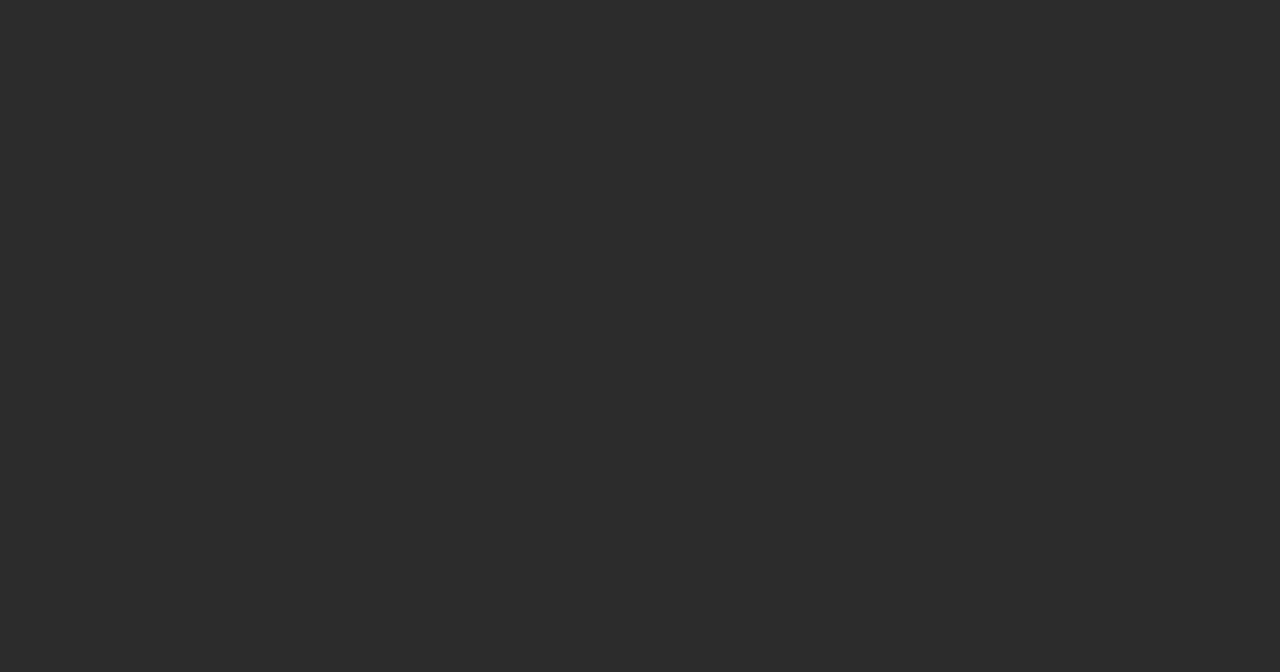
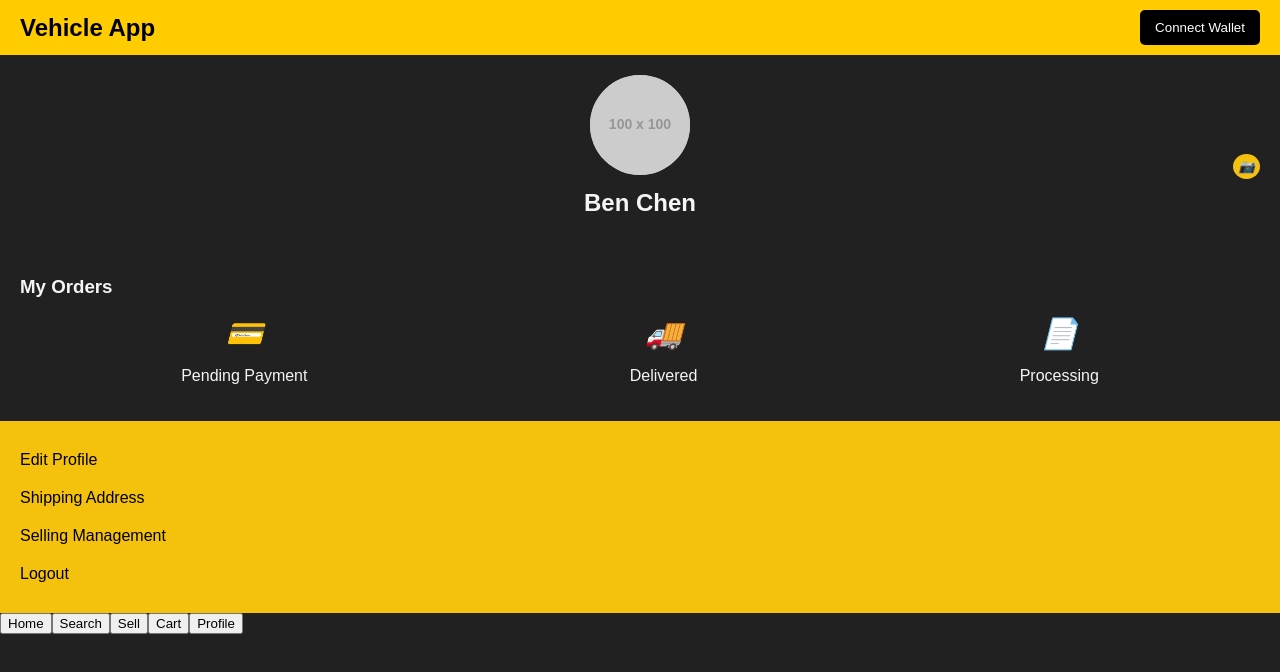
Before and after one commit to andrewhong665/FyprojectVer1.0, a React (Create React App) app: page /ProfileP in a window 1280 px wide. Before the commit this address had no page. Shown: the top 672 px of the page. Built offline with nearby package versions, Linux system fonts and the light colour scheme.

Commit message:
Add files via upload

```diff
--- a/src/App.css
+++ b/src/App.css
@@ -1,150 +1,100 @@
-/* General Reset */
-body, html {
+/* General Styles */
+body {
+  font-family: Arial, sans-serif;
   margin: 0;
   padding: 0;
-  font-family: Arial, sans-serif;
-  background-color: #2c2c2c;
+  background-color: #000;
   color: #fff;
-  height: 100%; /* Ensure the body and html take up full height */
-  width: 100%;
-  display: flex; /* Use flexbox to align content */
-  flex-direction: column; /* Stack elements vertically */
 }
 
-/* Main Container */
-.vehicle-app {
-  display: flex;
-  flex-direction: column;
-  min-height: 100vh; /* Ensure the container always takes up the full viewport height */
+.App {
+  text-align: center;
 }
 
-/* Header */
-.header {
-  position: relative;
+/* Navbar */
+.navbar {
   display: flex;
   justify-content: space-between;
   align-items: center;
-  background-color: #f1c40f;
+  background-color: #ffcc00;
   padding: 10px 20px;
-  box-sizing: border-box;
 }
 
 .app-title {
-  position: absolute;
-  left: 50%;                    /* 左側距離 50% */
-  transform: translateX(-50%);
-  margin: 0;
-  font-size: 1.5rem;
+  font-size: 24px;
+  font-weight: bold;
   color: #000;
 }
 
 .connect-wallet {
-  margin-left: auto;
   background-color: #000;
   color: #fff;
+  border: none;
+  padding: 10px 15px;
+  border-radius: 5px;
+  cursor: pointer;
+}
+
+/* Hero Section */
+.hero-section {
+  padding: 20px;
+  background-color: #333;
+}
+
+.hero-section h2,
+.hero-section h3 {
+  margin: 10px 0;
+}
+
+.hero-section p {
+  font-size: 14px;
+}
+
+/* Car List */
+.car-list {
+  display: flex;
+  flex-wrap: wrap;
+  justify-content: center;
+  gap: 20px;
+  margin: 20px 0;
+}
+
+.car-card {
+  background-color: #222;
+  padding: 10px;
+  border-radius: 10px;
+  width: 150px;
+  text-align: center;
+}
+
+.car-image {
+  width: 100%;
+  border-radius: 5px;
+}
+
+.add-to-cart {
+  background-color: #ffcc00;
+  color: #000;
   border: none;
   padding: 5px 10px;
   border-radius: 5px;
   cursor: pointer;
 }
 
-/* Sign-In Section */
-.sign-in-container {
-  flex: 1; /* Allow the main content to grow and take up available space */
+/* Footer */
+.footer {
   display: flex;
-  justify-content: center;
+  justify-content: space-around;
   align-items: center;
-  padding: 10px;
-  box-sizing: border-box;
+  background-color: #ffcc00;
+  color: #000;
+  padding: 10px 0;
+  position: fixed;
+  bottom: 0;
+  width: 100%;
 }
 
-.sign-in-box {
-  background-color: #000;
-  padding: 20px;
-  border-radius: 10px;
-  width: 90%;
-  max-width: 400px;
-  text-align: center;
-  box-sizing: border-box;
-}
-
-.sign-in-title {
-  margin-bottom: 20px;
-  font-size: 1.5rem;
-}
-
-
-.form-label {
-  text-align: left;
-  display: block;
-  margin: 10px 0 5px;
-}
-
-.form-input {
-  width: 100%;
-  padding: 10px;
-  margin-bottom: 15px;
-  border: none;
-  border-radius: 5px;
-  box-sizing: border-box;
-}
-
-.sign-in-button {
-  background-color: #f1c40f;
-  color: #000;
-  border: none;
-  padding: 10px;
-  width: 100%;
-  border-radius: 5px;
-  cursor: pointer;
-  transition: background-color 0.3s ease;
-}
-
-.sign-in-button:hover {
-  background-color: #caa200;
-}
-.terms {
-  font-size: 0.8rem;
-  margin: 15px 0;
-}
-
-  .create-account {
-    background-color: #ffffff;
-    color: #000000;
-    padding: 10px;
-    width: 100%;
-    border-radius: 5px;
-    cursor: pointer;
-    transition: background-color 0.3s ease;
-  }
-
-  .create-account:hover {
-    background-color: #b6b6b6;
-  }
-
-/* Footer Navigation */
-
-.footer-nav {
-  position: fixed;
-  bottom: 0;
-  z-index: 100;
-  background-color: #f1c40f;
-  padding: 10px 0;
-  box-sizing: border-box;
-  text-align: center;
-  margin-top: auto; /* Push the footer to the bottom */
-  width: 100%; /* Ensure it spans the full width of the browser */
-}
-
-.nav-bar {
-  display: flex;
-  justify-content: space-around;
-}
-
-.nav-item {
-  background-color: transparent;
-  border: none;
-  font-size: 1rem;
-  color: #000;
+.footer span {
+  font-size: 16px;
   cursor: pointer;
 }
--- a/src/App.js
+++ b/src/App.js
@@ -1,70 +1,118 @@
-import React from "react";
-import Web3 from "web3";
+import React, { useState, useEffect } from "react";
+
 import "./App.css"; // Make sure to create a CSS file for styling
-import {useState} from "react";
 import { BrowserRouter as Router, Route, Routes, useNavigate } from 'react-router-dom';
 import Regis from "./Regis";
+import ProfileP from "./ProfileP";
+
+
 
 const App = () => {
+  const [cars, setCars] = useState([]);
+  const [loading, setLoading] = useState(true);
+  //handling page change
   const navigate = useNavigate();
 
   const handleregis = () => {
-    navigate('/Regis');
+    navigate('/');
+  };
+  const handleregis2 = () => {
+    navigate('/ProfileP');
   };
 
+  // Simulate fetching car data based on tokenId
+  const fetchCars = async () => {
+    setLoading(true);
+
+    // Simulate fetching data
+    const carData = [
+      {
+        tokenId: 1,
+        name: "car",
+        price: 1488,
+        image: "https://via.placeholder.com/150",
+      },
+      {
+        tokenId: 2,
+        name: "ship",
+        price: 888,
+        image: "https://via.placeholder.com/150",
+      },
+      {
+        tokenId: 3,
+        name: "boat",
+        price: 849,
+        image: "https://via.placeholder.com/150",
+      },
+      {
+        tokenId: 4,
+        name: "piko",
+        price: 693,
+        image: "https://via.placeholder.com/150",
+      },
+      {
+        tokenId: 5,
+        name: "GTR",
+        price: 469,
+        image: "https://via.placeholder.com/150",
+      },
+      {
+        tokenId: 6,
+        name: "AE86",
+        price: 450,
+        image: "https://via.placeholder.com/150",
+      },
+    ];
+
+    // Simulate delay (e.g., blockchain call)
+    setTimeout(() => {
+      setCars(carData);
+      setLoading(false);
+    }, 2000);
+  };
+
+  useEffect(() => {
+    fetchCars();
+  }, []);
+
   return (
-    <div className="app">
-      {/* Header Section */}
-      <header className="header">
-        <h1 className="app-title">Vehicle App</h1>
+    <div className="App">
+      {/* Navbar */}
+      <div className="navbar">
+        <span className="app-title">Vehicle App</span>
         <button className="connect-wallet">Connect Wallet</button>
-      </header>
+      </div>
 
-      {/* Sign In Section */}
-      <main className="sign-in-container">
-        <div className="sign-in-box">
-          <h2 className="sign-in-title">Sign In</h2>
-          <form className="sign-in-form">
-            <label htmlFor="email" className="form-label">
-              E-mail
-            </label>
-            <input
-              type="email"
-              id="email"
-              placeholder="Enter your email"
-              className="form-input"
-              //onChange={(Event) =>{setName(Event.target.value)}}
-            />
+      {/* The car and men  */}
+      <div className="hero-section">
+      <img src="/homecar.png" alt="My Description" />
+      </div>
 
-            <label htmlFor="password" className="form-label">
-              Password
-            </label>
-            <input
-              type="password"
-              id="password"
-              placeholder="Enter your password"
-              className="form-input"
-            />
-
-            <button type="submit" className="sign-in-button">
-              SIGN IN
-            </button>
-          </form>
-          <p className="terms">
-            By signing-in you agree to the Carrier SHOP Conditions of Use & Sale. Please see our Privacy Notice, our Cookies Notice and our Interest-Based Ads Notice.
-          </p>
-          <button className="create-account" onClick={handleregis}>Create your account</button>
-        </div>
-      </main>
+      {/* Top Sellers Section */}
+      <h2 className="section-title">TOP SELLERS</h2>
+      <div className="car-list">
+        {loading ? (
+          <p>Loading cars...</p>
+        ) : (
+          cars.map((car) => (
+            <div key={car.tokenId} className="car-card">
+              <img src={car.image} alt={car.name} className="car-image" />
+              <h3>{car.name}</h3>
+              <p>${car.price}</p>
+              <button className="add-to-cart">purchase</button>
+            </div>
+          ))
+        )}
+      </div>
 
       {/* Footer */}
       <footer className="footer-nav">
         <nav className="nav-bar">
-          <button className="nav-item">Home</button>
+          <button className="nav-item"onClick={handleregis}>Home</button>
           <button className="nav-item">Search</button>
           <button className="nav-item">Sell</button>
           <button className="nav-item">Cart</button>
-          <button className="nav-item">Profile</button>
+          <button className="nav-item"onClick={handleregis2}>Profile</button>
         </nav>
       </footer>
     </div>
@@ -77,6 +125,7 @@ const Main = () => {
       <Routes>
         <Route path="/Regis" element={<Regis />} />
         <Route path="/" element={<App />} />
+        <Route path="/ProfileP" element={<ProfileP />} />
       </Routes>
     </Router>
   );
--- /dev/null
+++ b/src/ProfileP.js
@@ -0,0 +1,96 @@
+import React from "react";
+import { Link } from "react-router-dom";
+import "./profile.css";
+
+
+
+import { BrowserRouter as Router, Route, Routes, useNavigate } from 'react-router-dom';
+
+
+const ProfileP = () => {
+  const navigate = useNavigate();
+
+  const handleregis = () => {
+    navigate('/');
+  };
+  const handleregis2 = () => {
+    navigate('/ProfileP');
+  };
+  return (
+    <div className="profile-page">
+      {/* Header */}
+      <div className="navbar">
+        <span className="app-title">Vehicle App</span>
+        <button className="connect-wallet">Connect Wallet</button>
+      </div>
+
+      {/* Profile Section */}
+      <section className="profile-section">
+        <div className="profile-picture">
+          <img
+            src="https://via.placeholder.com/100"
+            alt="Profile"
+            className="profile-img"
+          />
+          <button className="edit-picture">
+            <i className="camera-icon">📷</i>
+          </button>
+        </div>
+        <h2 className="profile-name">Ben Chen</h2>
+      </section>
+
+      {/* Orders Section */}
+      <section className="orders-section">
+        <h3>My Orders</h3>
+        <div className="orders">
+          <div className="order">
+            <i className="order-icon">💳</i>
+            <p>Pending Payment</p>
+          </div>
+          <div className="order">
+            <i className="order-icon">🚚</i>
+            <p>Delivered</p>
+          </div>
+          <div className="order">
+            <i className="order-icon">📄</i>
+            <p>Processing</p>
+          </div>
+        </div>
+      </section>
+
+      {/* Options Section */}
+      <section className="options-section">
+        <Link to="/edit-profile" className="option">
+          <span>Edit Profile</span>
+
+        </Link>
+        <Link to="/shipping-address" className="option">
+          <span>Shipping Address</span>
+
+        </Link>
+        <Link to="/selling-management" className="option">
+          <span>Selling Management</span>
+
+        </Link>
+        <Link to="/logout" className="option">
+          <span>Logout</span>
+
+        </Link>
+      </section>
+
+      {/* Footer Navigation */}
+      <footer className="footer-nav">
+        <nav className="nav-bar">
+          <button className="nav-item"onClick={handleregis}>Home</button>
+          <button className="nav-item">Search</button>
+          <button className="nav-item">Sell</button>
+          <button className="nav-item">Cart</button>
+          <button className="nav-item"onClick={handleregis2}>Profile</button>
+        </nav>
+      </footer>
+    </div>
+  );
+};
+
+
+export default ProfileP;
--- /dev/null
+++ b/src/profile.css
@@ -0,0 +1,128 @@
+/* General Styles */
+body {
+    margin: 0;
+    font-family: Arial, sans-serif;
+  }
+
+  .profile-page {
+    display: flex;
+    flex-direction: column;
+    height: 100vh;
+    background-color: #212121;
+    color: #f5f5f5;
+  }
+
+  /* Header */
+  .header {
+    background-color: #f4c20d;
+    padding: 10px 20px;
+    display: flex;
+    justify-content: space-between;
+    align-items: center;
+  }
+
+  .header h1 {
+    margin: 0;
+    font-size: 20px;
+  }
+
+  .connect-button {
+    background-color: #000;
+    color: #fff;
+    padding: 5px 10px;
+    border: none;
+    border-radius: 5px;
+    cursor: pointer;
+  }
+
+  /* Profile Section */
+  .profile-section {
+    text-align: center;
+    padding: 20px;
+  }
+
+  .profile-picture {
+    position: relative;
+  }
+
+  .profile-img {
+    width: 100px;
+    height: 100px;
+    border-radius: 50%;
+    background-color: #ccc;
+  }
+
+  .edit-picture {
+    position: absolute;
+    bottom: 0;
+    right: 0;
+    background-color: #f4c20d;
+    border: none;
+    border-radius: 50%;
+    padding: 5px;
+    cursor: pointer;
+  }
+
+  .profile-name {
+    margin: 10px 0 0 0;
+  }
+
+  /* Orders Section */
+  .orders-section {
+    padding: 20px;
+  }
+
+  .orders {
+    display: flex;
+    justify-content: space-around;
+    margin-top: 10px;
+  }
+
+  .order {
+    text-align: center;
+  }
+
+  .order-icon {
+    font-size: 30px;
+  }
+
+  /* Options Section */
+  .options-section {
+    padding: 20px;
+    background-color: #f4c20d;
+  }
+
+  .option {
+    display: flex;
+    justify-content: space-between;
+    align-items: center;
+    padding: 10px 0;
+    text-decoration: none;
+    color: #000;
+  }
+
+  .arrow {
+    font-size: 20px;
+  }
+
+  /* Footer Navigation */
+  .footer {
+    display: flex;
+    justify-content: space-around;
+    background-color: #000;
+    padding: 10px 0;
+  }
+
+  .footer-item {
+    text-align: center;
+    color: #f5f5f5;
+    text-decoration: none;
+  }
+
+  .footer-item.active {
+    color: #f4c20d;
+  }
+
+  .footer-icon {
+    font-size: 20px;
+  }
```
